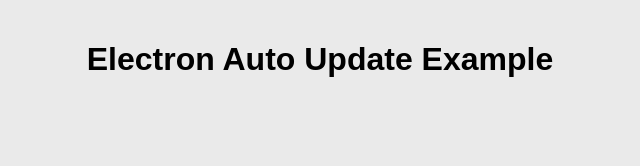
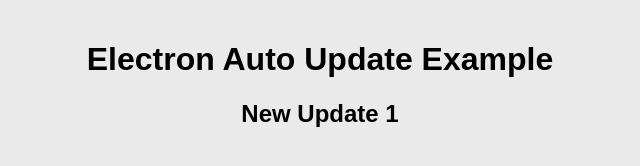
Before and after one commit to panvalkar1994/simple, an Electron app: page index.html in a window 800 px wide. Shown: the whole page, without its empty margins (80-720 px from the left). Drawn offline with Linux system fonts and the light colour scheme; no server answers.

Commit message:
update 1

```diff
--- a/index.html
+++ b/index.html
@@ -27,6 +27,7 @@
 </head>
 <body>
   <h1>Electron Auto Update Example</h1>
+  <h2>New Update 1</h2>
   <p id="version"></p>
   <div id="notification" class="hidden">
     <p id="message"></p>
```
